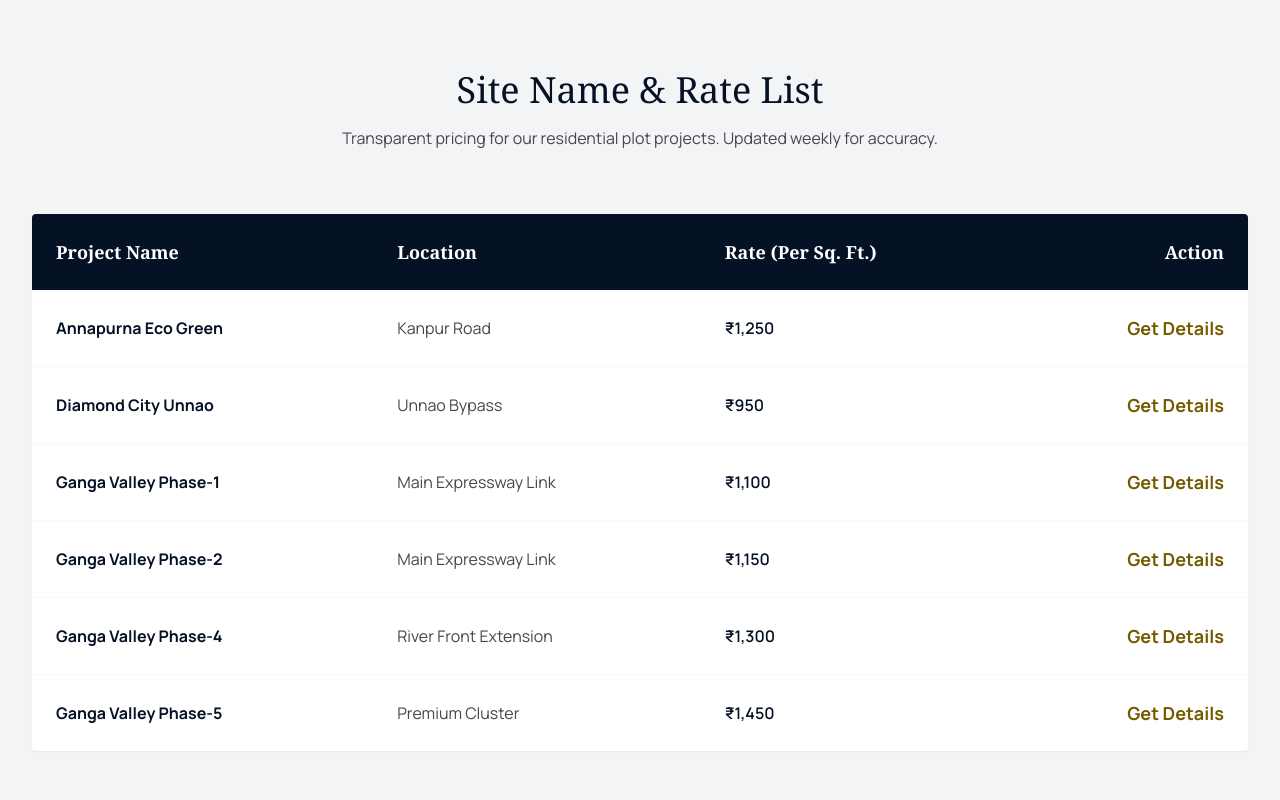
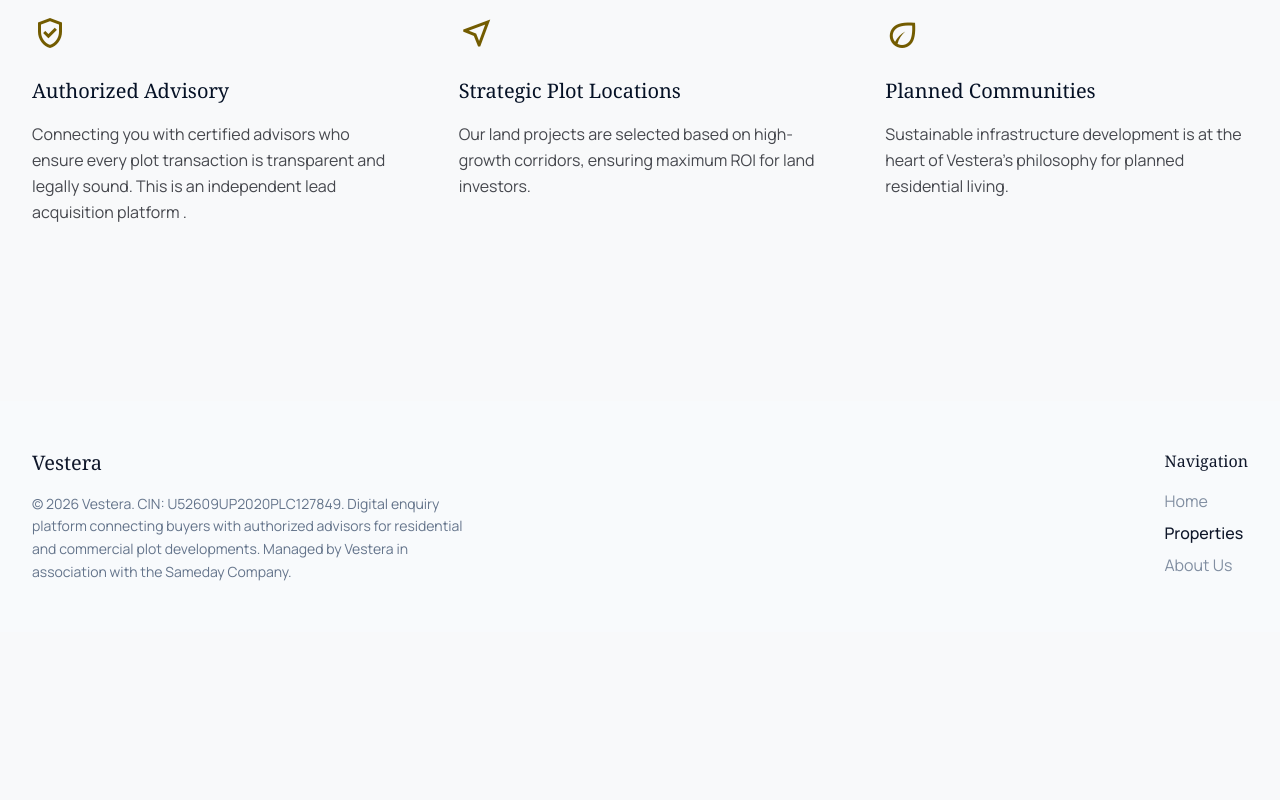
Before and after one commit to vestera2977/Vestera, a plain HTML site: page properties.html in a window 1280 px wide. Shown: the part 1740-2540 px from the top of the page. After the commit the page ends 2372 px from the top, so only its background shows below. Drawn offline with nearby package versions, Linux system fonts and the light colour scheme.

Commit message:
Update properties.html with content revisions

```diff
--- a/properties.html
+++ b/properties.html
@@ -88,23 +88,18 @@
 <!-- Top Navigation Bar -->
 <nav class="fixed top-0 w-full z-50 flex justify-between items-center px-8 py-4 max-w-7xl mx-auto left-1/2 -translate-x-1/2 bg-white/80 dark:bg-slate-900/80 backdrop-blur-xl">
 <div class="text-2xl font-serif tracking-tight text-slate-900 dark:text-slate-50">Vestera</div>
-<div class="hidden md:flex space-x-12">
-<a class="text-slate-500 dark:text-slate-400 font-medium hover:text-slate-900 transition-colors duration-300" href="index">Home</a>
-<a class="text-slate-900 dark:text-slate-50 font-semibold border-b-2 border-slate-400 dark:border-slate-500 pb-1 hover:text-slate-900 transition-colors duration-300" href="properties.html">Properties</a>
-<a class="text-slate-500 dark:text-slate-400 font-medium hover:text-slate-900 transition-colors duration-300" href="about.html">About Us</a>
-</div>
 </nav>
 <main class="pt-24 pb-20">
 <!-- Hero Section -->
 <header class="px-8 py-16 max-w-7xl mx-auto">
 <div class="flex flex-col md:flex-row gap-12 items-end">
 <div class="md:w-2/3">
-<span class="text-secondary font-label tracking-widest uppercase text-sm mb-4 block">Residential Plot Specialists</span>
+<span class="text-secondary font-label tracking-widest uppercase text-sm mb-4 block">Residential and commercial Plot Specialists</span>
 <h1 class="text-5xl md:text-7xl font-serif text-primary leading-tight -tracking-[0.02em]">The Portfolio of <br/>Open Land Living.</h1>
 </div>
 <div class="md:w-1/3 mb-4">
 <p class="text-on-surface-variant text-lg leading-relaxed">
-                        Secure your future with premium residential plots and planned community spaces across the region's most promising development zones.
+                        Secure your future with premium residential plots across the region's most promising development zones.
                     </p>
 </div>
 </div>
@@ -125,22 +120,15 @@
 <span class="text-sm font-medium tracking-wide">Kanpur Road, Near Airport</span>
 </div>
 </div>
-<div class="md:text-right">
-<span class="text-on-surface-variant text-xs uppercase tracking-widest block mb-1">Starting from</span>
-<span class="text-2xl font-serif text-primary">₹1,250 / sq.ft</span>
-</div>
 </div>
 <p class="text-on-surface-variant mb-8 max-w-xl">
                         A flagship eco-conscious development focused on sustainable infrastructure and modern amenities. Perfect for long-term appreciation and serene residential living.
                     </p>
 <div class="flex flex-col sm:flex-row gap-4">
-<a class="bg-primary text-white px-8 py-4 rounded-md flex items-center justify-center gap-2 hover:opacity-95 transition-opacity text-lg font-semibold w-full sm:w-auto shadow-lg" href="https://wa.me/yournumber">
+<a class="bg-primary text-white px-8 py-4 rounded-md flex items-center justify-center gap-2 hover:opacity-95 transition-opacity text-lg font-semibold w-full sm:w-auto shadow-lg" href="https://wa.me/917651942971">
 <span class="material-symbols-outlined text-xl">chat</span>
                             Get Details on WhatsApp
                         </a>
-<button class="px-8 py-4 border border-outline-variant/30 text-primary font-medium rounded-md hover:bg-surface-container-low transition-colors w-full sm:w-auto">
-                            View Site Plan
-                        </button>
 </div>
 </div>
 </div>
@@ -153,11 +141,7 @@
 <h3 class="text-2xl font-serif text-primary mb-2">Diamond City Unnao</h3>
 <div class="flex items-center text-secondary gap-2 mb-4">
 <span class="material-symbols-outlined text-sm">location_on</span>
-<span class="text-sm font-medium tracking-wide">Unnao Industrial Corridor</span>
-</div>
-<div class="mb-8">
-<span class="text-on-surface-variant text-xs uppercase tracking-widest block">Investment Value</span>
-<span class="text-xl font-serif text-primary">₹1499/ sq.ft</span>
+<span class="text-sm font-medium tracking-wide">Unnao Industrial Corridor,near Dahi Chowki</span>
 </div>
 <a class="inline-flex items-center gap-3 text-secondary font-bold text-lg border-b-2 border-secondary/20 pb-1 hover:border-secondary transition-colors" href="https://wa.me/917651942971">
                         Enquire on WhatsApp
@@ -174,15 +158,6 @@
                             A massive multi-phase plot development corridor offering diverse residential plot sizes and strategic connectivity.
                         </p>
 </div>
-<div class="grid grid-cols-2 gap-4">
-<div class="bg-primary-container p-4">
-<span class="text-on-primary-container text-xs block mb-1">Phase 1 (Plots)</span>
-<span class="text-lg font-serif">₹1,100 /sqft</span>
-</div>
-<div class="bg-primary-container p-4">
-<span class="text-on-primary-container text-xs block mb-1">Phase 2 (Plots)</span>
-<span class="text-lg font-serif">₹1,150 /sqft</span>
-</div>
 </div>
 </div>
 <div class="md:col-span-2 relative overflow-hidden group">
@@ -197,79 +172,6 @@
 </div>
 </div>
 </section>
-<!-- Site Name & Rate List Table Section -->
-<section class="bg-surface-container-low py-24">
-<div class="max-w-7xl mx-auto px-8">
-<div class="text-center mb-16">
-<h2 class="text-4xl font-serif text-primary mb-4">Site Name &amp; Rate List</h2>
-<p class="text-on-surface-variant max-w-2xl mx-auto">
-                        Transparent pricing for our residential plot projects. Updated weekly for accuracy.
-                    </p>
-</div>
-<div class="bg-surface-container-lowest overflow-x-auto shadow-sm rounded-lg">
-<table class="w-full text-left border-collapse min-w-[600px]">
-<thead>
-<tr class="bg-primary text-white">
-<th class="p-6 font-serif text-lg">Project Name</th>
-<th class="p-6 font-serif text-lg">Location</th>
-<th class="p-6 font-serif text-lg">Rate (Per Sq. Ft.)</th>
-<th class="p-6 font-serif text-lg text-right">Action</th>
-</tr>
-</thead>
-<tbody class="divide-y divide-outline-variant/10">
-<tr class="hover:bg-surface-container-low transition-colors">
-<td class="p-6 font-bold text-primary">Annapurna Eco Green</td>
-<td class="p-6 text-on-surface-variant">Kanpur Road</td>
-<td class="p-6 text-primary font-semibold">₹1,250</td>
-<td class="p-6 text-right">
-<a class="text-secondary font-bold text-lg hover:underline" href="https://wa.me/917651942971">Get Details</a>
-</td>
-</tr>
-<tr class="hover:bg-surface-container-low transition-colors">
-<td class="p-6 font-bold text-primary">Diamond City Unnao</td>
-<td class="p-6 text-on-surface-variant">Unnao Bypass</td>
-<td class="p-6 text-primary font-semibold">₹950</td>
-<td class="p-6 text-right">
-<a class="text-secondary font-bold text-lg hover:underline" href="https://wa.me/917651942971">Get Details</a>
-</td>
-</tr>
-<tr class="hover:bg-surface-container-low transition-colors">
-<td class="p-6 font-bold text-primary">Ganga Valley Phase-1</td>
-<td class="p-6 text-on-surface-variant">Main Expressway Link</td>
-<td class="p-6 text-primary font-semibold">₹1,100</td>
-<td class="p-6 text-right">
-<a class="text-secondary font-bold text-lg hover:underline" href="https://wa.me/917651942971">Get Details</a>
-</td>
-</tr>
-<tr class="hover:bg-surface-container-low transition-colors">
-<td class="p-6 font-bold text-primary">Ganga Valley Phase-2</td>
-<td class="p-6 text-on-surface-variant">Main Expressway Link</td>
-<td class="p-6 text-primary font-semibold">₹1,150</td>
-<td class="p-6 text-right">
-<a class="text-secondary font-bold text-lg hover:underline" href="https://wa.me/917651942971">Get Details</a>
-</td>
-</tr>
-<tr class="hover:bg-surface-container-low transition-colors">
-<td class="p-6 font-bold text-primary">Ganga Valley Phase-4</td>
-<td class="p-6 text-on-surface-variant">River Front Extension</td>
-<td class="p-6 text-primary font-semibold">₹1,300</td>
-<td class="p-6 text-right">
-<a class="text-secondary font-bold text-lg hover:underline" href="https://wa.me/917651942971">Get Details</a>
-</td>
-</tr>
-<tr class="hover:bg-surface-container-low transition-colors">
-<td class="p-6 font-bold text-primary">Ganga Valley Phase-5</td>
-<td class="p-6 text-on-surface-variant">Premium Cluster</td>
-<td class="p-6 text-primary font-semibold">₹1,450</td>
-<td class="p-6 text-right">
-<a class="text-secondary font-bold text-lg hover:underline" href="https://wa.me/917651942971">Get Details</a>
-</td>
-</tr>
-</tbody>
-</table>
-</div>
-</div>
-</section>
 <!-- Highlights / Features -->
 <section class="py-24 max-w-7xl mx-auto px-8">
 <div class="grid grid-cols-1 md:grid-cols-3 gap-16">
@@ -278,6 +180,7 @@
 <h4 class="text-xl font-serif text-primary mb-4">Authorized Advisory</h4>
 <p class="text-on-surface-variant leading-relaxed">
                         Connecting you with certified advisors who ensure every plot transaction is transparent and legally sound.
+                        This is an independent lead acquisition platform .
                     </p>
 </div>
 <div>
@@ -302,7 +205,7 @@
 <div class="max-w-md">
 <div class="text-xl font-serif text-slate-900 dark:text-slate-50 mb-4">Vestera</div>
 <p class="text-slate-500 dark:text-slate-400 text-sm font-body leading-relaxed">
-                © 2026 Vestera. CIN: U52609UP2020PLC127849. Digital enquiry platform connecting buyers with authorized advisors for residential plot developments. Managed by Vestera in association with the Sameday Company.
+                © 2026 Vestera. CIN: U52609UP2020PLC127849. Digital enquiry platform connecting buyers with authorized advisors for residential and commercial plot developments. Managed by Vestera in association with the Sameday Company.
             </p>
 </div>
 <div class="flex flex-wrap gap-x-12 gap-y-6">
@@ -314,11 +217,4 @@
 </div>
 </div>
 </footer>
-<!-- Mobile Sticky Contact Bar -->
-<div class="md:hidden fixed bottom-0 left-0 w-full glass-nav p-4 flex gap-4 z-50">
-<a class="flex-1 bg-primary text-white py-4 rounded-md font-bold text-center flex justify-center items-center gap-2 shadow-xl" href="https://wa.me/917651942971">
-<span class="material-symbols-outlined">chat</span>
-            Enquire on WhatsApp
-        </a>
-</div>
 </body></html>
```
